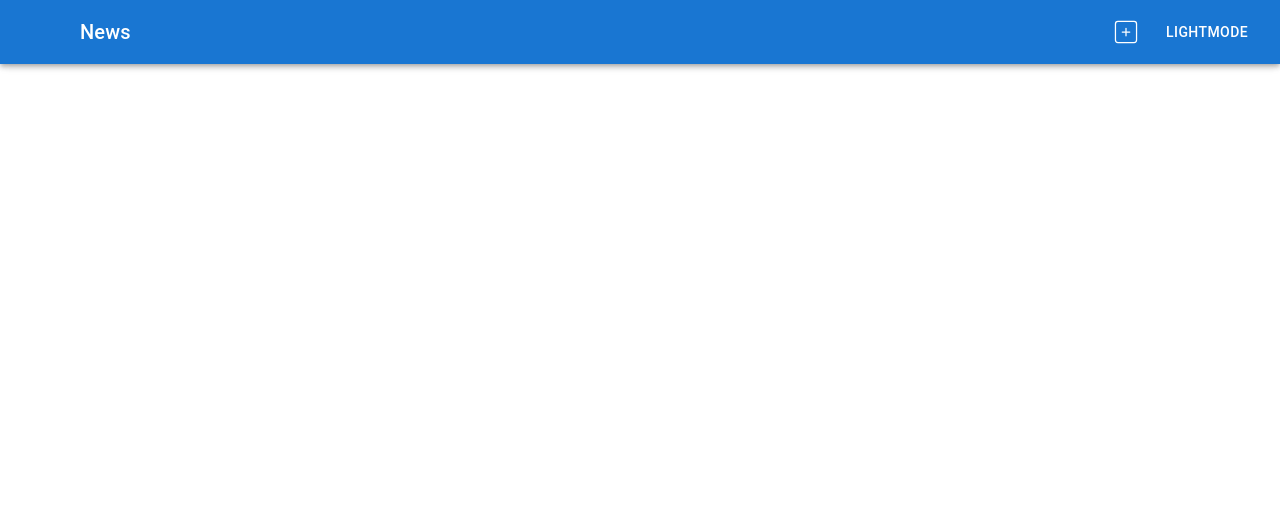
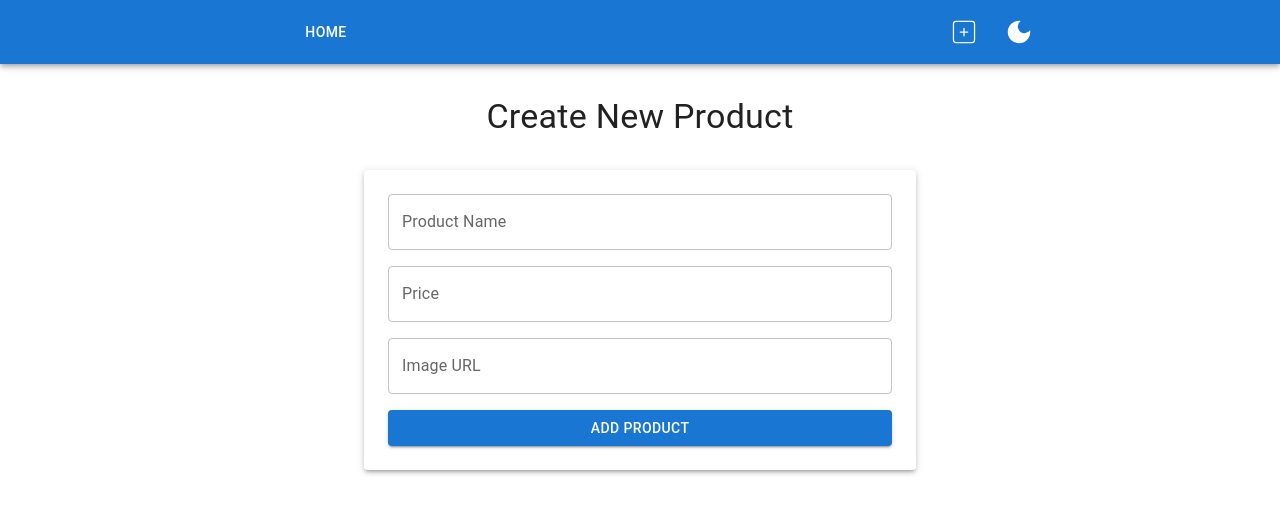
Before and after one commit to SkyRaks/MernApp, a React app in the folder frontend/: page /create in a window 1280 px wide. Shown: the top 514 px of the page. Built offline with nearby package versions, Linux system fonts and the light colour scheme; some icons are missing; the HTML template or start-up script is replaced by a standard one.

Commit message:
added create page

```diff
--- a/frontend/src/App.jsx
+++ b/frontend/src/App.jsx
@@ -6,15 +6,38 @@ import CreatePage from "./pages/CreatePage";
 import HomePage from "./pages/HomePage";
 import NavBar from "./compotents/Navbar";
 
+import { ThemeProvider, createTheme, CssBaseline } from "@mui/material";
+import { useMemo, useState } from "react";
+
 function App() {
+
+  const [mode, setMode] = useState("light");
+
+  const theme = useMemo(
+    () =>
+      createTheme({
+        palette:{
+          mode,
+        },
+      }),
+    [mode]
+  );
+
+  const toggleTheme = () => {
+    setMode((prev) => (prev === "light" ? "dark": "light"));
+  }
+
   return (
+    <ThemeProvider theme={theme}>
+      <CssBaseline />
         <Box sx={{height: '100vh'}}>
-      <NavBar/>
+          <NavBar toggleTheme={toggleTheme} mode={mode}/>
           <Routes>
             <Route path="/" element={<HomePage />}></Route>
             <Route path="/create" element={<CreatePage />}></Route>
           </Routes>
         </Box>
+    </ThemeProvider>
   );
 }
 
--- a/frontend/src/compotents/Navbar.jsx
+++ b/frontend/src/compotents/Navbar.jsx
@@ -6,11 +6,14 @@ import Button from '@mui/material/Button';
 import IconButton from '@mui/material/IconButton';
 import MenuIcon from '@mui/icons-material/Menu';
 import { CiSquarePlus } from "react-icons/ci";
+import Container from '@mui/material/Container';
+import { MdOutlineLightMode, MdDarkMode } from "react-icons/md";
 
-export default function ButtonAppBar() {
+export default function ButtonAppBar({toggleTheme, mode}) {
   return (
     <Box sx={{ flexGrow: 1 }}>
-      <AppBar position="fixed">
+      <AppBar position="static">
+      <Container maxWidth="md">
         <Toolbar>
           <IconButton
             size="large"
@@ -21,14 +24,21 @@ export default function ButtonAppBar() {
           >
             <MenuIcon />
           </IconButton>
+
           <Typography variant="h6" component="div" sx={{ flexGrow: 1 }}>
-            News
+            <Button color="inherit">Home</Button>
           </Typography>
+
           <Button color="inherit">
             <CiSquarePlus size="30px"/>
           </Button>
-          <Button color="inherit">LightMode</Button>
+
+          <IconButton color="inherit" onClick={toggleTheme}>
+            {mode === "light" ? (<MdDarkMode size="30px"/>) : (<MdOutlineLightMode size="30px"/>)}
+          </IconButton>
+
         </Toolbar>
+        </Container>
       </AppBar>
     </Box>
   );
--- a/frontend/src/pages/CreatePage.jsx
+++ b/frontend/src/pages/CreatePage.jsx
@@ -1,9 +1,65 @@
-import React from 'react'
+import { Container, Box, TextField, Button, Typography, Paper, Stack } from "@mui/material";
+import { useState } from "react";
 
 const CreatePage = () => {
+  const [newProduct, setNewProduct] = useState({
+    name: "",
+    price: "",
+    image: "",
+  });
+
+  const handleAddProduct = () => {
+    console.log(newProduct);
+  };
+
   return (
-    <div>CreatePage</div>
-  )
-}
+    <Container maxWidth="sm">
+      <Stack spacing={4} mt={4}>
+        <Typography variant="h4" textAlign="center">
+          Create New Product
+        </Typography>
 
-export default CreatePage
+        <Paper elevation={3} sx={{ p: 3 }}>
+          <Stack spacing={2}>
+            <TextField
+              label="Product Name"
+              fullWidth
+              value={newProduct.name}
+              onChange={(e) =>
+                setNewProduct({ ...newProduct, name: e.target.value })
+              }
+            />
+
+            <TextField
+              label="Price"
+              type="number"
+              fullWidth
+              value={newProduct.price}
+              onChange={(e) =>
+                setNewProduct({ ...newProduct, price: e.target.value })
+              }
+            />
+
+            <TextField
+              label="Image URL"
+              fullWidth
+              value={newProduct.image}
+              onChange={(e) =>
+                setNewProduct({ ...newProduct, image: e.target.value })
+              }
+            />
+
+            <Button
+              variant="contained"
+              fullWidth
+              onClick={handleAddProduct}
+            >
+              Add Product
+            </Button>
+          </Stack>
+        </Paper>
+      </Stack>
+    </Container>
+  );
+};
+export default CreatePage;
```
Lines whose indentation alone changed are shown as unchanged.
